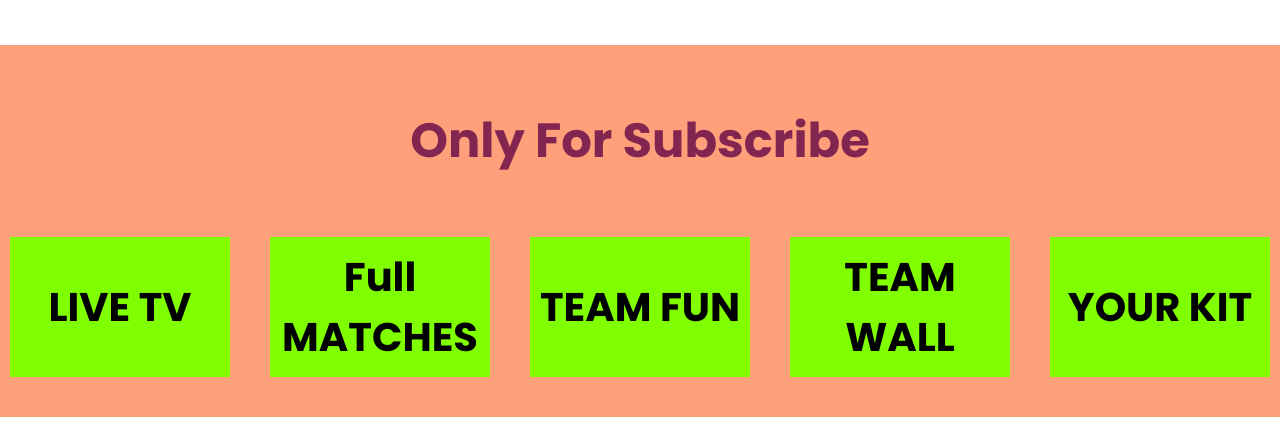
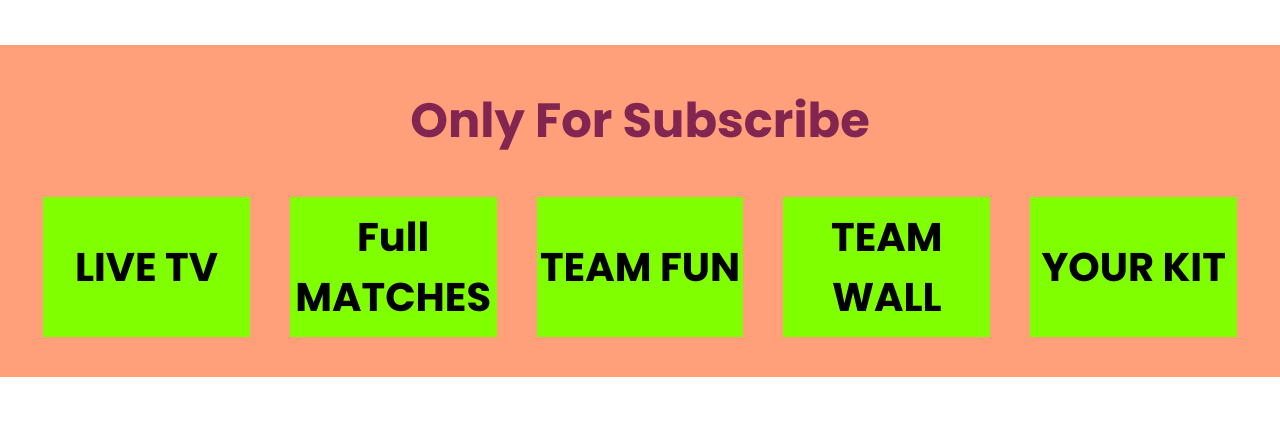
Before and after one commit to biplob87/hero-2nd-assignment, a plain HTML site: page index.html in a window 1280 px wide. Shown: the part 2749-3173 px from the top of the page. Drawn offline with Linux system fonts and the light colour scheme; grey boxes are pictures that could not be loaded.

Commit message:
update finished

```diff
--- a/style.css
+++ b/style.css
@@ -92,21 +92,23 @@ body {
   display: flex;
   flex-direction: column;
   align-items: center;
-  padding: 20px 0;
+  padding: 40px 0;
 }
 .subscribe-header {
   font-size: 32px;
   color: #822550;
 }
+.subscribe-header h1 {
+  margin-top: 0;
+}
 .subscribe-container {
-  display: grid;
-  grid-template-columns: repeat(5, 1fr);
+  display: flex;
 }
 .subscribe-item {
   background: chartreuse;
-  width: 220px;
+  width: 250px;
   height: 140px;
-  margin: 20px;
+  margin: 0 20px;
   display: flex;
   justify-content: center;
   align-items: center;
@@ -455,3 +457,17 @@ footer {
     margin-top: 8px;
   }
 }
+
+@media only screen and (min-width: 992px) {
+  .gellary-info {
+    width: 92%;
+  }
+  .subscribe-item {
+    width: 95%;
+    margin: 0 20px;
+  }
+  .subscribe-item h1 {
+    font-size: 2.5em;
+    text-align: center;
+  }
+}
```
